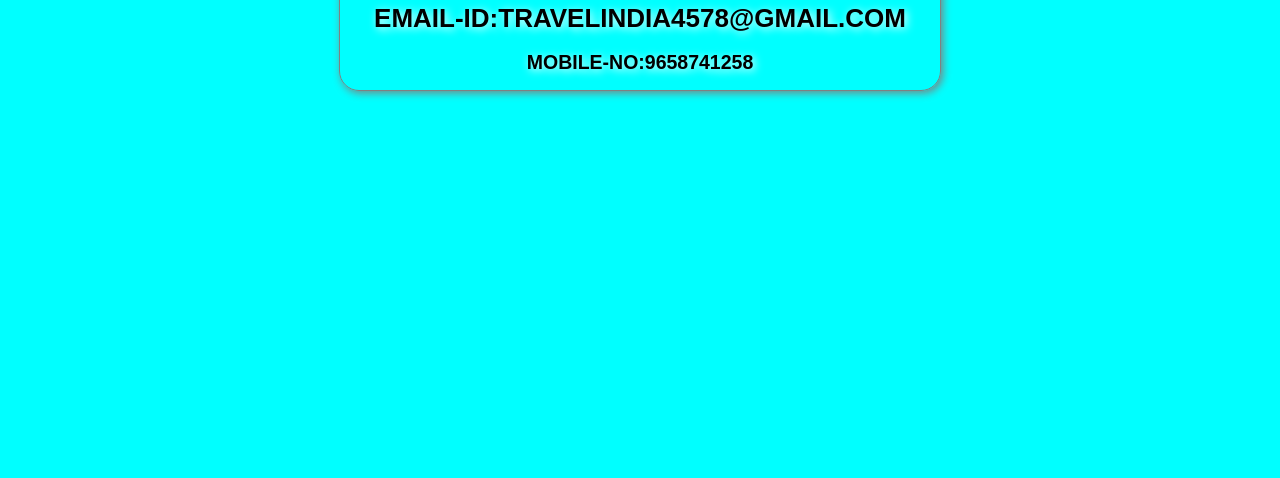
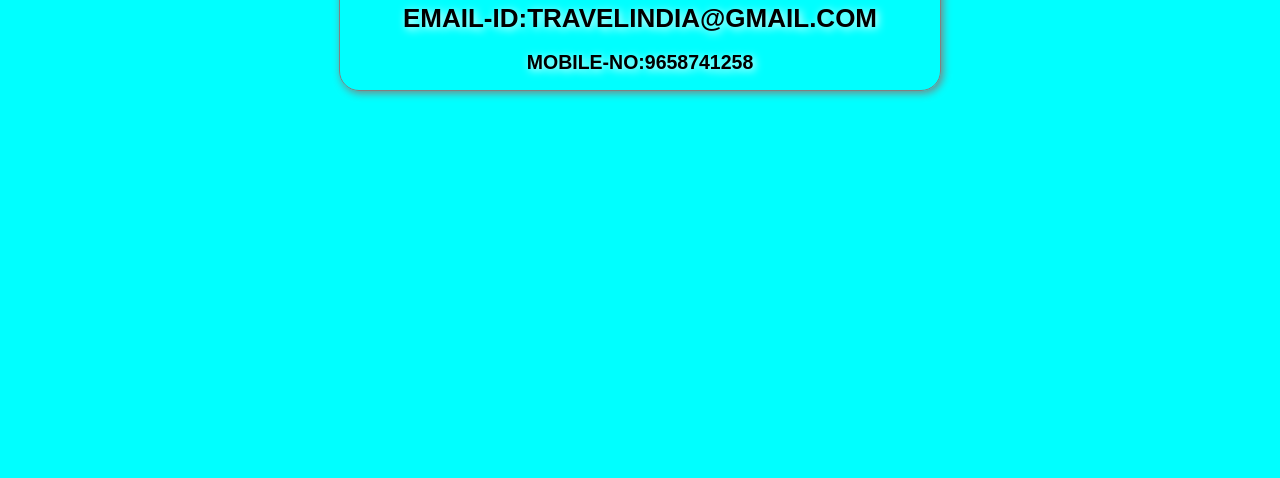
Before and after one commit to sai2963/duduka_travelworld, a plain HTML site: page contact.html in a window 1280 px wide. Shown: the part 322-800 px from the top of the page. Drawn offline with nearby package versions, Linux system fonts and the light colour scheme.

Commit message:
email-id updated

```diff
--- a/contact.html
+++ b/contact.html
@@ -30,7 +30,7 @@
     <main>
         <div>
             <h1>Contact Us</h1>
-            <h1>Email-id:travelindia4578@gmail.com</h1>
+            <h1>Email-id:travelindia@gmail.com</h1>
             <h2>Mobile-no:9658741258</h2>
         </div>
 
```
